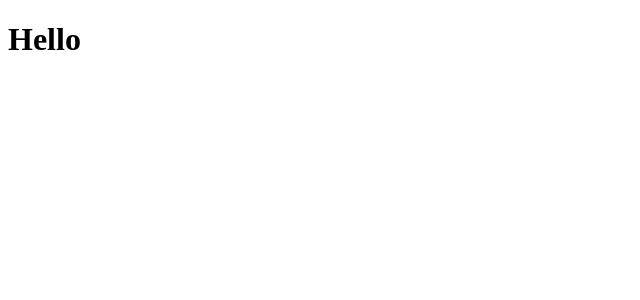
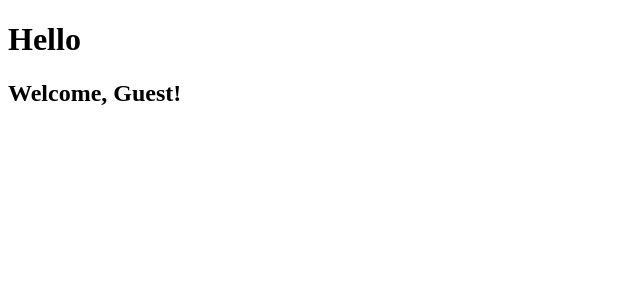
Before and after one commit to kevinslashgun/vue-course, a Vue app: page / in a window 1280 px wide. Shown: the top 300 px of the page, without its empty margins (0-640 px from the left). Built offline with nearby package versions, Linux system fonts and the light colour scheme.

Commit message:
Add ConditionalRendering component to App.vue template

```diff
--- a/src/App.vue
+++ b/src/App.vue
@@ -1,8 +1,10 @@
 <script setup>
+import ConditionalRendering from './components/ConditionalRendering.vue';
 </script>
 
 <template>
   <h1>Hello</h1>
+  <ConditionalRendering />
 </template>
 
 <style scoped></style>
--- /dev/null
+++ b/src/components/ConditionalRendering.vue
@@ -0,0 +1,11 @@
+<script setup>
+const isUserLoggedIn = false;
+</script>
+
+<template>
+    <div>
+        <h2 v-if="isUserLoggedIn">Welcome, User!</h2>
+        <h2 v-else>Welcome, Guest!</h2>
+        <p v-show="isUserLoggedIn"> This paragraph is visible if you are logged.</p>
+    </div>
+</template>
```
